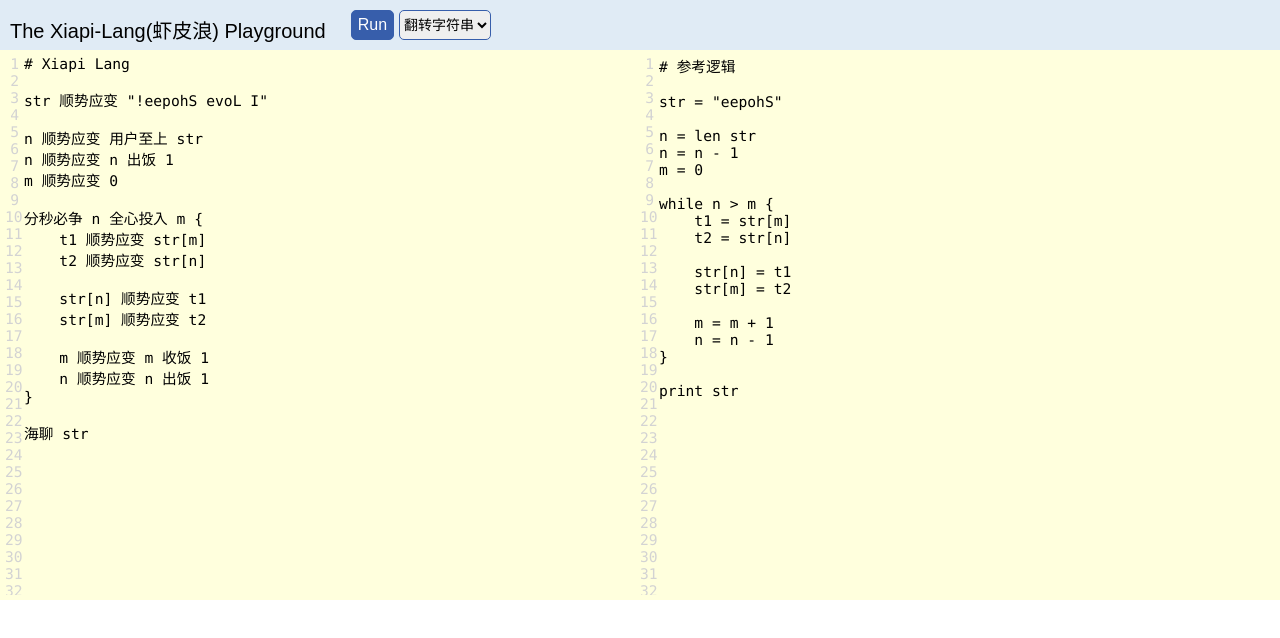
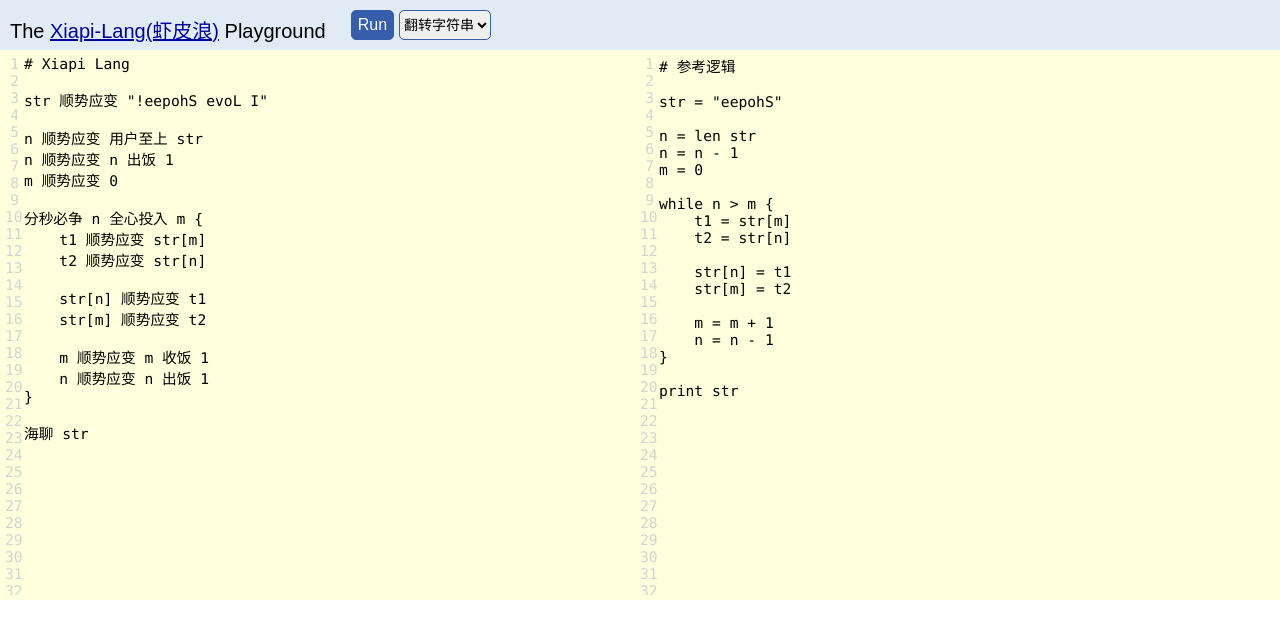
Before and after one commit to aix3/xiapi-lang, a plain HTML site: page docs/index.html in a window 1280 px wide. Drawn offline with nearby package versions, Linux system fonts and the light colour scheme; no server answers.

Commit message:
xiapi-lang

```diff
--- a/docs/play/index.html
+++ b/docs/index.html
@@ -39,7 +39,7 @@
 <body>
 <input type="button" value="Run" id="embedRun">
 <div id="banner">
-    <div id="head" itemprop="name">The Xiapi-Lang(虾皮浪) Playground</div>
+    <div id="head" itemprop="name">The <a href="https://github.com/aix3/xiapi-lang">Xiapi-Lang(虾皮浪)</a> Playground</div>
     <input type="button" value="Run" id="run" onclick="run()">
 
     <select class="js-playgroundToysEl" id="demo">
```
Also changed, not shown: docs/static/jquery-linedtextarea.js (renamed from docs/play/static/jquery-linedtextarea.js), docs/static/style.css (renamed from docs/play/static/style.css), docs/static/wasm_exec.js (renamed from docs/play/static/wasm_exec.js), 9 other files.
